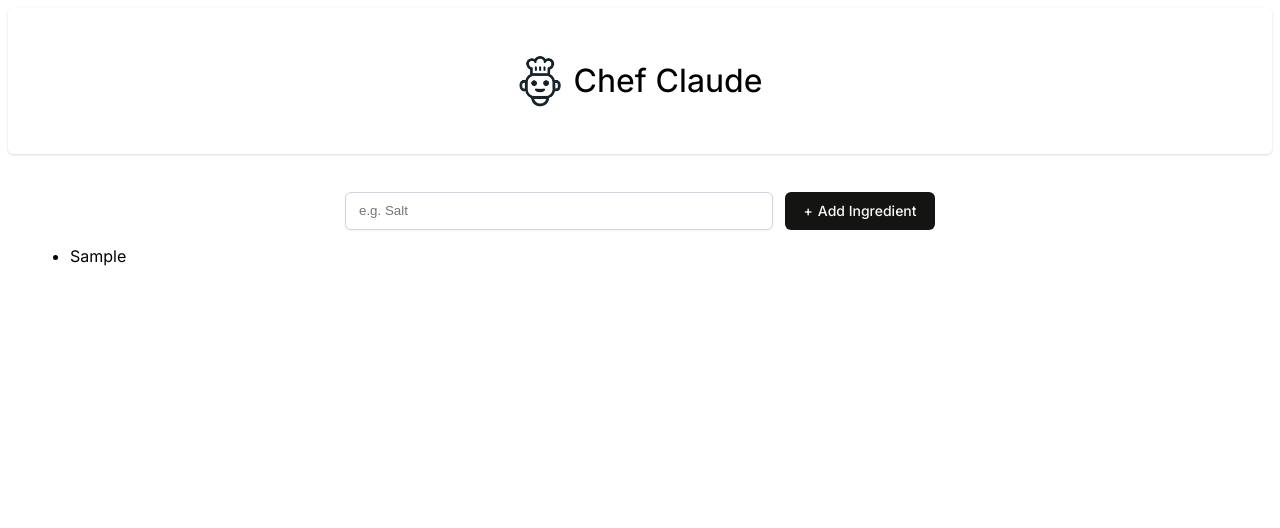
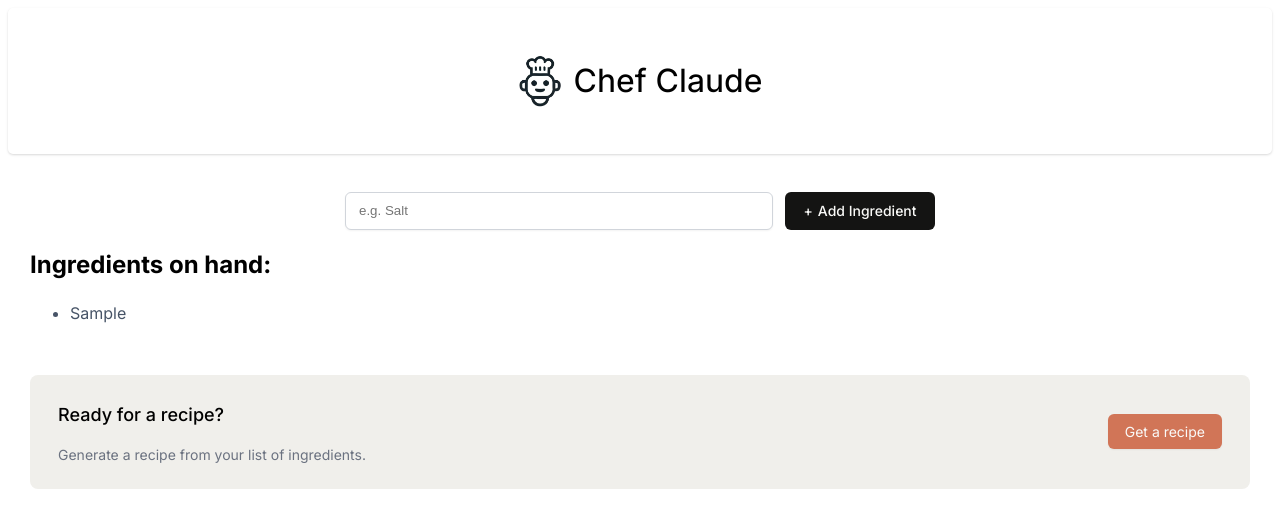
Before and after one commit to brettkru/Chef_Claude, a React (Vite) app in the folder chef_claude/: page / in a window 1280 px wide. Both pictures are taken after typing "Sample" into the empty fields and a click on the button "Add Ingredient". Shown: the top 528 px of the page. Built offline with nearby package versions, Linux system fonts and the light colour scheme.

Commit message:
new code and added conditional rendering

```diff
--- a/chef_claude/src/App.css
+++ b/chef_claude/src/App.css
@@ -62,3 +62,45 @@ main {
     content: "+";
     margin-right: 5px;
 }
+
+ul.ingredients-list {
+    margin-bottom: 48px;
+}
+
+ul.ingredients-list > li {
+    color: #475467;
+    line-height: 28px;
+}
+
+.get-recipe-container {
+    display: flex;
+    justify-content: space-between;
+    align-items: center;
+    border-radius: 8px;
+    background: #F0EFEB;
+    padding: 10px 28px;
+}
+
+.get-recipe-container h3 {
+    font-size: 1.125rem;
+    font-weight: 500;
+    line-height: 24px;
+}
+
+.get-recipe-container p {
+    color: #6B7280;
+    font-size: 0.875rem;
+    line-height: 20px;
+}
+
+.get-recipe-container button {
+    border: none;
+    border-radius: 6px;
+    background: #D17557;
+    box-shadow: 0px 1px 2px 0px rgba(0, 0, 0, 0.05);
+    color: #FAFAF8;
+    padding: 9px 17px;
+    font-family: Inter, sans-serif;
+    font-size: 0.875rem;
+    cursor: pointer;
+}
--- a/chef_claude/src/components/maincontent.jsx
+++ b/chef_claude/src/components/maincontent.jsx
@@ -1,9 +1,7 @@
-import React from "react"
+import React from "react";
 
 export default function MainContent() {
-
-  const [myingredients, setMyIngredients] = React.useState([])
-
+  const [myingredients, setMyIngredients] = React.useState([]);
 
   const ingredientsList = myingredients.map((ingredient) => {
     return <li key={ingredient}>{ingredient}</li>;
@@ -11,7 +9,10 @@ export default function MainContent() {
 
   function addIngredient(formData) {
     const newIngredient = formData.get("ingredient");
-    setMyIngredients(prevIngredientList => [...prevIngredientList, newIngredient])
+    setMyIngredients((prevIngredientList) => [
+      ...prevIngredientList,
+      newIngredient,
+    ]);
   }
   return (
     <main>
@@ -24,7 +25,21 @@ export default function MainContent() {
         />
         <button>Add Ingredient</button>
       </form>
-      <ul>{ingredientsList}</ul>
+      {myingredients.length > 0 && (
+        <section>
+          <h2>Ingredients on hand:</h2>
+          <ul className="ingredients-list" aria-live="polite">
+            {ingredientsList}
+          </ul>
+          <div className="get-recipe-container">
+            <div>
+              <h3>Ready for a recipe?</h3>
+              <p>Generate a recipe from your list of ingredients.</p>
+            </div>
+            <button>Get a recipe</button>
+          </div>
+        </section>
+      )}
     </main>
   );
 }
```
